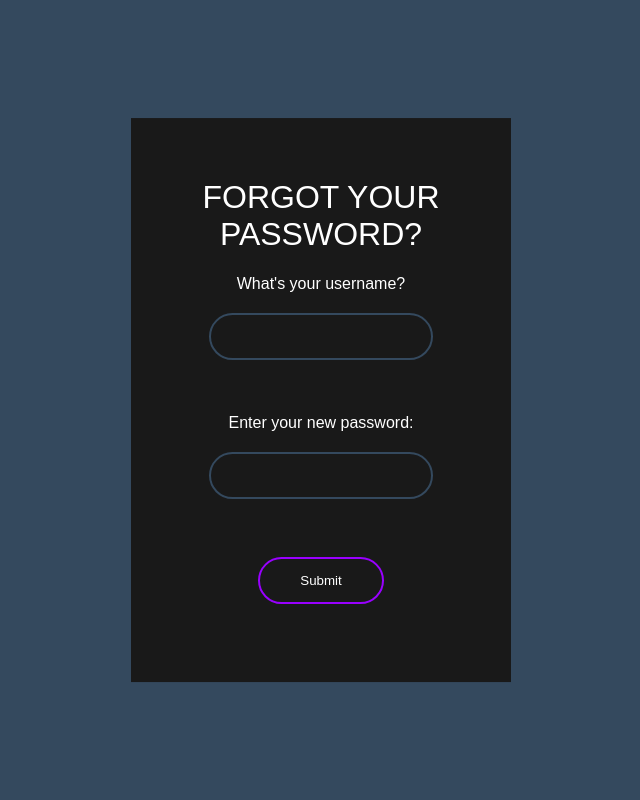
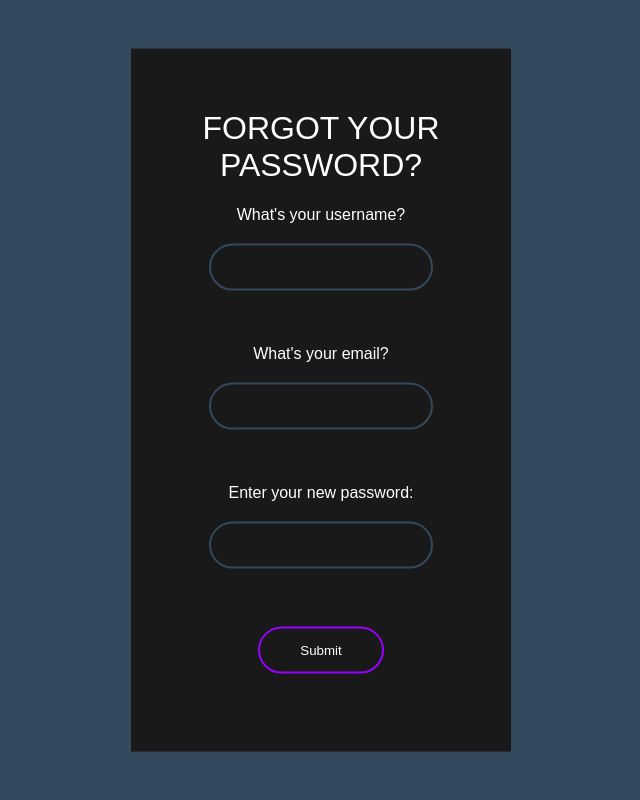
Before and after one commit to bgrizzle97/Capstone, a Flask app: page /forgotPassword in a window 1280 px wide. Shown: the whole page, without its empty margins (319-959 px from the left). Run offline with Flask 2, Linux system fonts and the light colour scheme.

Commit message:
Fixed process of updating password

```diff
--- a/main.py
+++ b/main.py
@@ -19,6 +19,7 @@ app.config['MAIL_USE_SSL'] = True
 
 mail = Mail(app)
 otp = random.randint(000000000, 999999999)
+otpp = random.randint(000000000, 999999999)
 
 userID = 1
 
@@ -81,19 +82,28 @@ def validate():
         db['user'].update({'username':username, 'verified':1},['username'])
         db.commit()
         return redirect(url_for('home'))
+    elif otpp == int(user_otp):
+        db['user'].update({'username':username, 'verified':1},['username'])
+        db.commit()
+        return redirect(url_for('home'))
     return "<h3>Failure, OTP does not match</h3>"
 
 @app.route('/forgotPassword', methods=['GET', 'POST'])
 def forgotPassword():
     if request.method == 'POST':
         username = request.form['username']
+        email = request.form['email']
         password = passwords.encode_password(request.form['password'])
         profile = db['user'].find_one(username=username)
+        db['user'].update({'username':username, 'verified':0},['username'])
         if profile == None:
             return redirect(url_for('forgotPassword'))
         db['user'].update({'username':username, 'password':password},['username'])
         db.commit()
-        return redirect(url_for('home'))
+        msg = Message('OTP',sender = 'nflstatking@gmail.com', recipients = [email])
+        msg.body = "Here is your one time passcode for changing your password: \n" + str(otpp)
+        mail.send(msg)
+        return redirect(url_for('verify'))
     return render_template('forgot_password.html')
 
 @app.route('/PIT')
@@ -101,4 +111,4 @@ def PIT():
     return render_template('PIT.html')
 
 if __name__ == '__main__':
-    app.run(debug = True)
+    app.run()
--- a/templates/forgot_password.html
+++ b/templates/forgot_password.html
@@ -10,6 +10,7 @@
         <form class="box" action="" method="POST">
             <h1>Forgot Your Password?</h1>
             <p style="color:white;">What's your username?</p> <input type="text" size="100" maxlength="100" name="username" required/><br>
+            <p style="color:white;">What's your email?</p> <input type="text" size="100" maxlength="100" name="email" required/><br>
             <p style="color:white;">Enter your new password:</p> <input type="text" size="100" maxlength="100" name="password" required/><br>
             <input type="submit" name="register" value="Submit"/>
             <input type="hidden" type="text" size="100" maxlength="100" name="csrf_token" value="{{csrf_token}}"/><br>
--- a/templates/verify.html
+++ b/templates/verify.html
@@ -6,7 +6,7 @@
 	</head>
 <body>
     <form class="box" action = "/validate" method="POST">
-        <h1> OTP has been sent to the email id. Please check the email for the confirmation.</h1>
+        <h2 style="color:white;"> OTP has been sent to the email provided. Please check the email for the confirmation.</h2>
         <p style="color:white;">Enter OTP(One-time password):</p> <input type="text" name="otp">
         <p style="color:white;">Enter your username:</p> <input type="text" name="username">
         <input type="submit" value="Submit">
```
